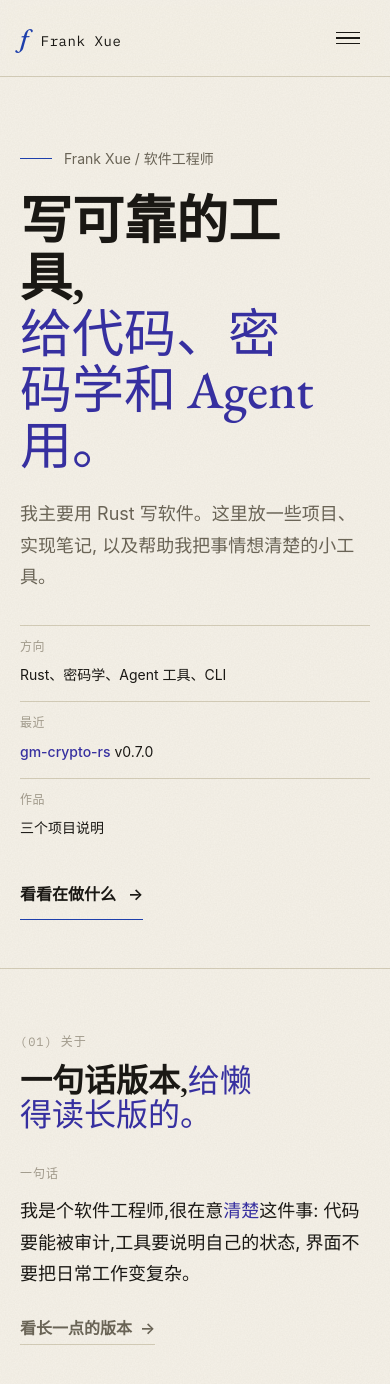
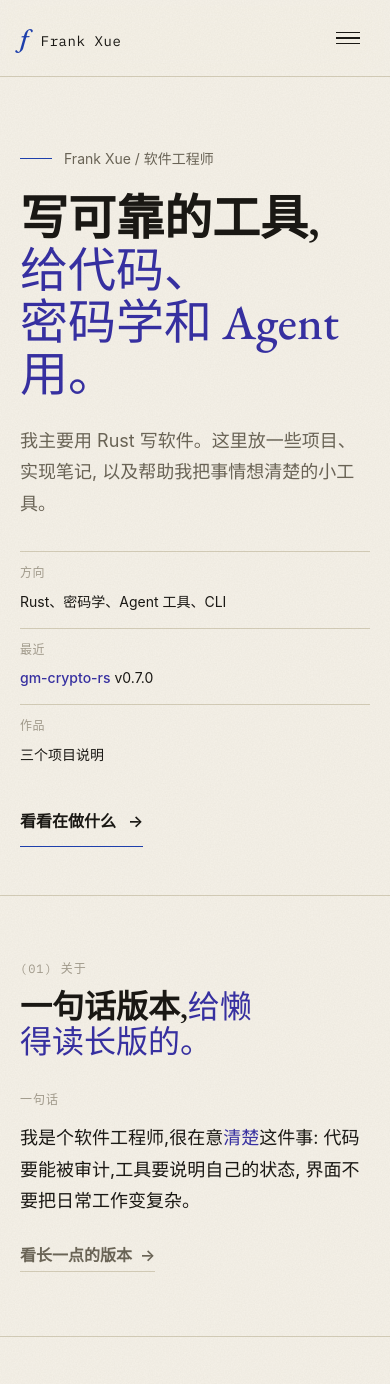
Before and after one commit to frankxue831/frankxue831.github.io, a Jekyll site: the page built from zh/index.html, in a window 390 px wide and 1400 px high. Shown: the top 1384 px of the window. Built offline with Jekyll 4.4.1, drawn with Linux system fonts in a browser that asks for light colours.

Commit message:
fix: polish Chinese mobile hero readability

```diff
--- a/assets/css/style.css
+++ b/assets/css/style.css
@@ -807,6 +807,11 @@ body.lang-zh .page-header__lede {
     .hero__title {
         max-width: 11ch;
     }
+    body.lang-zh .hero__title {
+        max-width: 13ch;
+        font-size: 3rem;
+        word-break: keep-all;
+    }
     .hero__lede {
         font-size: var(--text-lg);
         line-height: 1.65;
```
